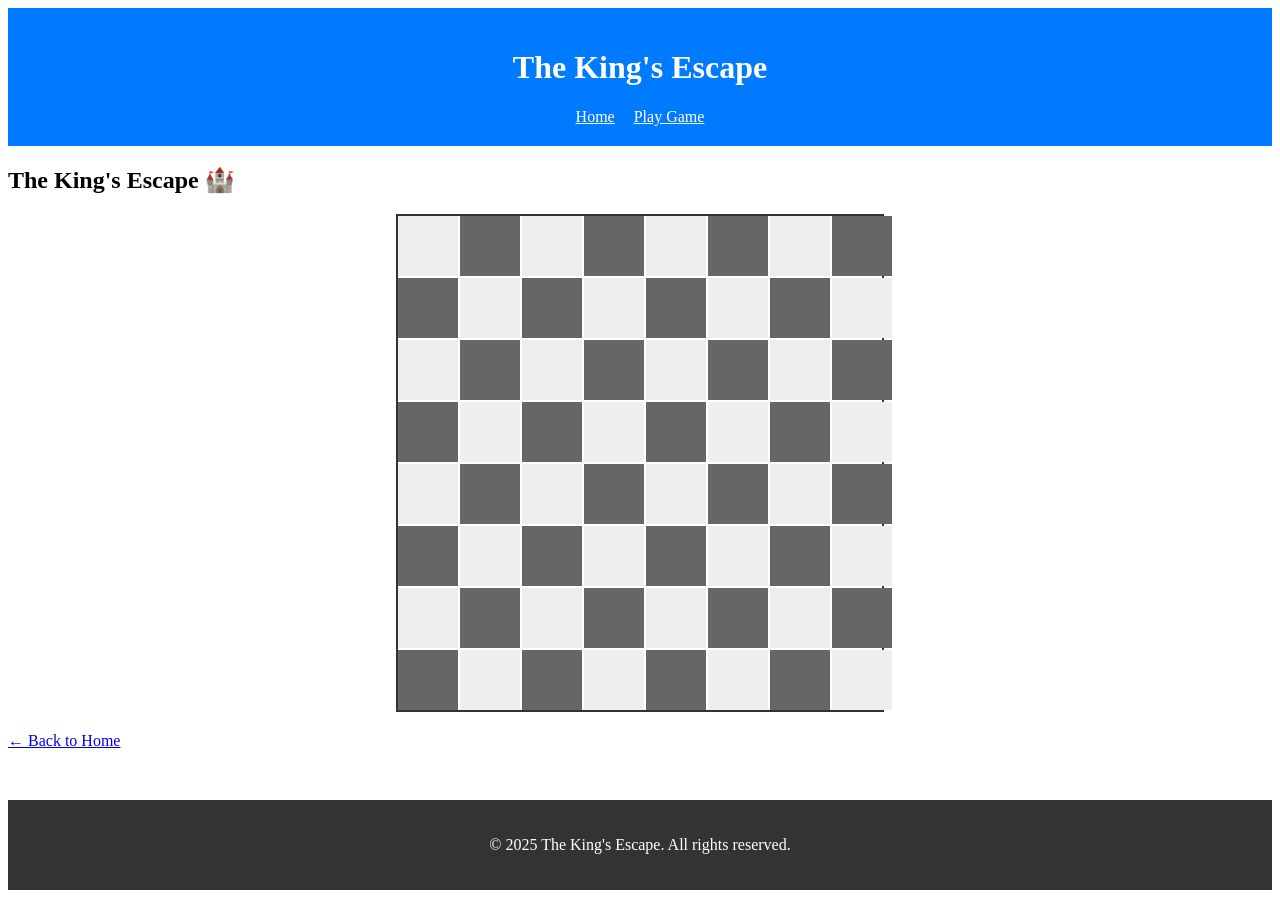
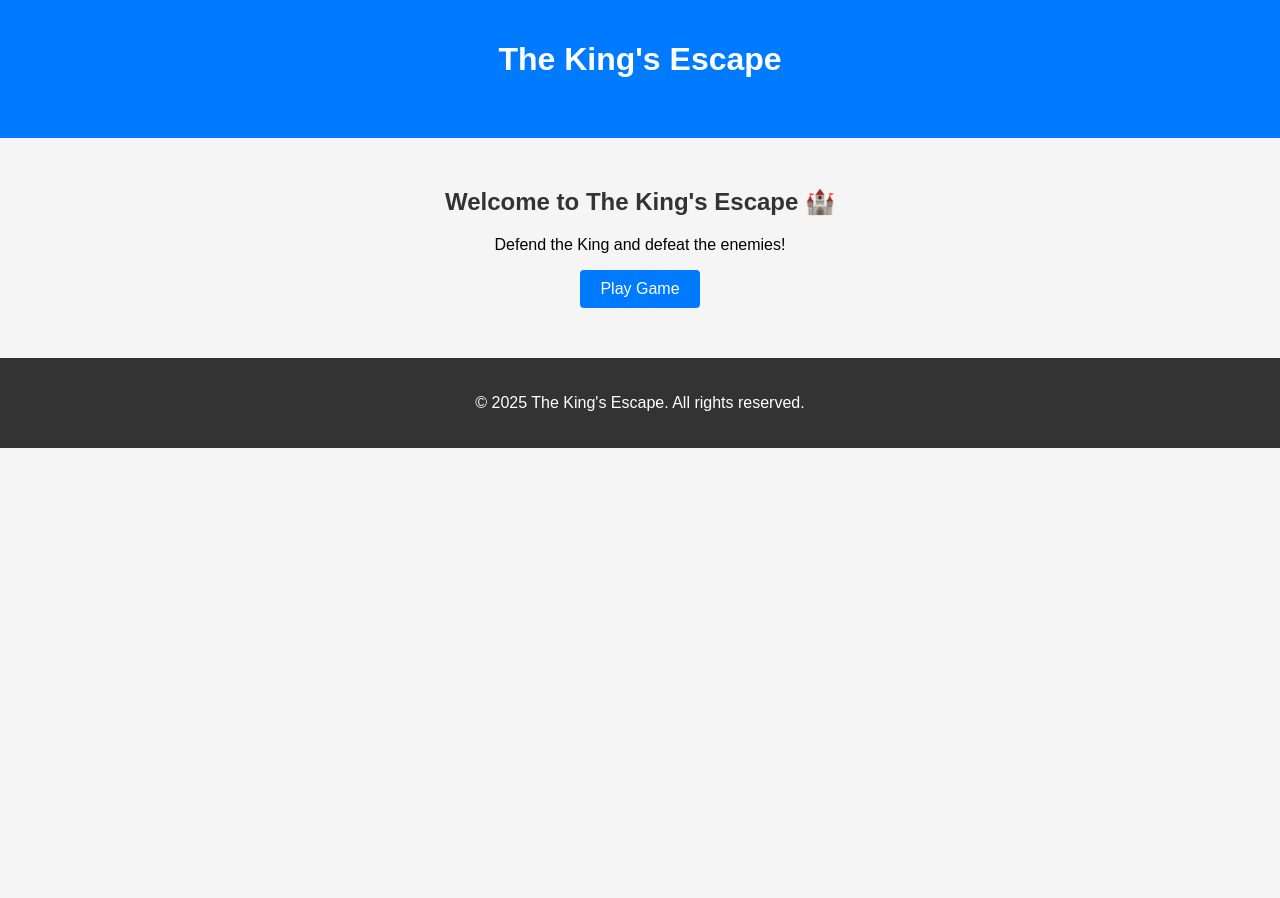
Before and after one commit to Reaking1/king_escape, a PHP site: page / in a window 1280 px wide. After the commit the page ends 448 px from the top, so only its background shows below. Run offline with PHP 8.4, Linux system fonts and the light colour scheme; data that the repository does not hold is empty.

Commit message:
code is working

```diff
--- a/assets/css/styles.css
+++ b/assets/css/styles.css
@@ -0,0 +1,105 @@
+/* assets/css/styles.css */
+
+/* General body styles */
+body {
+    font-family: Arial, sans-serif;
+    background-color: #f5f5f5;
+    margin: 0;
+    padding: 0;
+    text-align: center;
+}
+
+h2 {
+    margin-top: 20px;
+    color: #333;
+}
+
+/* Chessboard grid */
+.chessboard {
+    display: grid;
+    grid-template-columns: repeat(8, 60px);
+    grid-template-rows: repeat(8, 60px);
+    gap: 2px;
+    margin: 20px auto;
+    width: 484px; /* 8 * 60 + 7 gaps */
+    border: 2px solid #333;
+    background-color: #333;
+}
+
+/* Individual cells */
+.cell {
+    width: 60px;
+    height: 60px;
+    display: flex;
+    align-items: center;
+    justify-content: center;
+    font-weight: bold;
+    font-size: 16px;
+    user-select: none;
+    cursor: default;
+    transition: background 0.2s, color 0.2s;
+}
+
+/* Cell colors */
+.cell.white {
+    background-color: #eee;
+}
+
+.cell.black {
+    background-color: #666;
+    color: #fff;
+}
+
+/* Pieces */
+.king {
+    color: gold;
+}
+
+.enemy {
+    color: red;
+}
+
+/* Feedback message */
+.feedback {
+    margin: 10px 0;
+    font-weight: bold;
+    color: #007bff;
+}
+
+/* Move form styling */
+form {
+    margin-top: 15px;
+}
+
+form input[type="text"] {
+    width: 60px;
+    text-align: center;
+    padding: 5px;
+    font-size: 14px;
+}
+
+form button {
+    padding: 5px 10px;
+    font-size: 14px;
+    cursor: pointer;
+    background-color: #007bff;
+    border: none;
+    color: white;
+    border-radius: 4px;
+    transition: background 0.2s;
+}
+
+form button:hover {
+    background-color: #0056b3;
+}
+
+/* Back link styling */
+a {
+    text-decoration: none;
+    color: #007bff;
+    font-weight: bold;
+}
+
+a:hover {
+    text-decoration: underline;
+}
--- a/controllers/GameController2.php
+++ b/controllers/GameController2.php
@@ -14,29 +14,42 @@ class GamesController {
     // Show chessboard
     public function index() {
         $pieces = $this->chessboard->getAllPieces();
-        include __DIR__ . '/../views/games.php'; // adjusted path
+        include __DIR__ . '/../views/game.php'; // adjusted path
     }
 
-    // Reset the chessboard
    public function reset() {
+    // Clear the board
     $this->chessboard->resetBoard();
+
+    // Reset move number
     $this->moveNumber = 0;
-        header("Location: index.php");
+
+    // Place single king at starting position
+    $this->chessboard->moveKing($this->moveNumber, 1, 1);
+
+    // Optionally redirect
+    header("Location: index.php?action=play_game");
     exit;
 }
+
 
     // Start a new game (King + some enemies)
 public function startGame() {
     $this->reset(); // clear board first
     $this->moveNumber = 0;
 
-        // Place King at (1,1)
-        $this->chessboard->addPiece($this->moveNumber, 'King', 1, 1, 0);
+    // Place King at (1,1) using moveKing (prevents duplicates)
+    $this->chessboard->moveKing($this->moveNumber, 1, 1);
 
     // Place some enemies
-        $this->chessboard->addPiece($this->moveNumber, 'Pawn', 2, 2, 1);
-        $this->chessboard->addPiece($this->moveNumber, 'Knight', 3, 3, 1);
+    $enemies = [
+        ['type' => 'Pawn', 'x' => 2, 'y' => 2],
+        ['type' => 'Knight', 'x' => 3, 'y' => 3]
+    ];
+
+    $this->chessboard->spawnEnemies($this->moveNumber, $enemies);
 }
+
 
     // Move the King
     public function moveKing($x, $y) {
@@ -54,4 +67,20 @@ class GamesController {
     public function getBoardState() {
         return $this->chessboard->getAllPieces();
     }
+
+public function processMove($kingMove, $enemyArray) {
+    $this->moveNumber++;
+
+    // Move king
+    $x = $kingMove['x'];
+    $y = $kingMove['y'];
+    $this->moveKing($x, $y);
+
+    // Spawn new enemies
+    $this->chessboard->spawnEnemies($this->moveNumber, $enemyArray);
+
+    // Return current board state
+    return $this->chessboard->getPiecesByMove($this->moveNumber);
 }
+
+}
--- a/index.php
+++ b/index.php
@@ -7,17 +7,20 @@ require_once __DIR__ . '/controllers/GameController2.php'; // correct controller
 // Instantiate the controller
 $game = new GamesController($pdo);
 
+// Determine action from query parameter
+$action = $_GET['action'] ?? 'home';
+
+// Handle form submissions first
+if ($_SERVER['REQUEST_METHOD'] === 'POST') {
     // Handle "Start Game" action
     if (isset($_POST['start_game'])) {
         $game->startGame();
     }
 
     // Handle "Move King" action
-$moveMessage = '';
     if (isset($_POST['king_move'])) {
     $newPos = strtoupper(trim($_POST['king_move']));
 
-    // Convert chess notation (e.g., E2) to coordinates
     $cols = ['A'=>1,'B'=>2,'C'=>3,'D'=>4,'E'=>5,'F'=>6,'G'=>7,'H'=>8];
     $col = substr($newPos,0,1);
     $row = intval(substr($newPos,1));
@@ -25,24 +28,31 @@ if (isset($_POST['king_move'])) {
     if (isset($cols[$col])) {
         $x = $cols[$col];
         $y = $row;
-        if ($game->moveKing($x, $y)) {
-            $moveMessage = "King moved to $newPos";
-        } else {
-            $moveMessage = "Invalid move: $newPos";
-        }
+        $moveMessage = $game->moveKing($x, $y)
+            ? "King moved to $newPos"
+            : "Invalid move: $newPos";
     } else {
         $moveMessage = "Invalid move: $newPos";
     }
 }
 
-// Get current board state
-$pieces = $game->getBoardState();
+}
 
 // Load header
 include __DIR__ . '/views/partials/header.php';
 
-// Main content
+// Route based on action
+switch ($action) {
+    case 'play_game':
+        // Get current board state
+        $pieces = $game->getBoardState();
         include __DIR__ . '/views/game.php';
+        break;
 
-// Footer
+    default:
+        include __DIR__ . '/views/home.php'; // create a simple home page
+        break;
+}
+
+// Load footer
 include __DIR__ . '/views/partials/footer.php';
--- a/models/Chessboard.php
+++ b/models/Chessboard.php
@@ -51,18 +51,36 @@ class Chessboard {
         return $stmt->fetch(PDO::FETCH_ASSOC);
     }
 
-    // Update King's position
-    public function moveKing($moveNumber, $x, $y) {
-        $sql = "INSERT INTO {$this->table} (move_number, piece_type, position_x, position_y, is_enemy)
-                VALUES (:move_number, 'King', :position_x, :position_y, 0)";
-        $stmt = $this->conn->prepare($sql);
+ // Update King's position instead of adding a new row
+public function moveKing($moveNumber, $x, $y) {
+    // Get latest king move
+    $sql = "SELECT id FROM {$this->table} WHERE piece_type='King' ORDER BY move_number DESC LIMIT 1";
+    $stmt = $this->conn->query($sql);
+    $king = $stmt->fetch(PDO::FETCH_ASSOC);
 
-        return $stmt->execute([
+    if ($king) {
+        // Update existing king
+        $sqlUpdate = "UPDATE {$this->table} SET position_x=:x, position_y=:y, move_number=:move_number WHERE id=:id";
+        $stmtUpdate = $this->conn->prepare($sqlUpdate);
+        return $stmtUpdate->execute([
+            ':x' => $x,
+            ':y' => $y,
             ':move_number' => $moveNumber,
-            ':position_x'  => $x,
-            ':position_y'  => $y
+            ':id' => $king['id']
+        ]);
+    } else {
+        // No king yet, insert new
+        $sqlInsert = "INSERT INTO {$this->table} (move_number, piece_type, position_x, position_y, is_enemy)
+                      VALUES (:move_number, 'King', :x, :y, 0)";
+        $stmtInsert = $this->conn->prepare($sqlInsert);
+        return $stmtInsert->execute([
+            ':move_number' => $moveNumber,
+            ':x' => $x,
+            ':y' => $y
         ]);
     }
+}
+
 
     // Check if a square is occupied
     public function isOccupied($moveNumber, $x, $y) {
@@ -85,4 +103,11 @@ class Chessboard {
         $sql = "DELETE FROM {$this->table}";
         return $this->conn->exec($sql);
     }
+
+    public function spawnEnemies($moveNumber, $enemyArray) {
+    foreach ($enemyArray as $enemy) {
+        $this->addPiece($moveNumber, $enemy['type'], $enemy['x'], $enemy['y'], 1);
+    }
 }
+
+}
--- a/views/game.php
+++ b/views/game.php
@@ -1,11 +1,7 @@
 <?php
-// views/games.php
-
-// $chessboardData should be provided by GameController
-// Example: [
-//   ['id'=>1, 'piece_name'=>'King', 'x'=>1, 'y'=>1, 'is_enemy'=>false],
-//   ['id'=>2, 'piece_name'=>'Enemy Rook', 'x'=>8, 'y'=>8, 'is_enemy'=>true]
-// ]
+// views/game.php
+// expects $pieces = array of current move pieces from controller
+// optional $moveMessage for feedback
 ?>
 
 <!DOCTYPE html>
@@ -13,51 +9,30 @@
 <head>
     <meta charset="UTF-8">
     <title>The King's Escape</title>
-    <link rel="stylesheet" href="../styles.css">
-    <style>
-        .chessboard {
-            display: grid;
-            grid-template-columns: repeat(8, 60px);
-            grid-template-rows: repeat(8, 60px);
-            gap: 2px;
-            margin: 20px auto;
-            width: 484px; /* 8*60 + 7 gaps */
-            border: 2px solid #333;
-        }
-        .cell {
-            width: 60px;
-            height: 60px;
-            display: flex;
-            align-items: center;
-            justify-content: center;
-            font-weight: bold;
-            font-size: 14px;
-        }
-        .cell.white { background: #eee; }
-        .cell.black { background: #666; color: #fff; }
-        .king { color: gold; }
-        .enemy { color: red; }
-    </style>
+    <link rel="stylesheet" href="/king_escape/assets/css/styles.css">
+
 </head>
 <body>
     <h2>The King's Escape 🏰</h2>
 
+     <?php if (!empty($moveMessage)): ?>
+    <div class="feedback"><?= htmlspecialchars($moveMessage) ?></div>
+<?php endif; ?>
     <div class="chessboard">
         <?php
-        // Generate chessboard 8x8
         for ($row = 1; $row <= 8; $row++) {
             for ($col = 1; $col <= 8; $col++) {
-                // Alternate colors
-                $colorClass = ($row + $col) % 2 == 0 ? 'white' : 'black';
+                $colorClass = (($row + $col) % 2 === 0) ? 'white' : 'black';
+                $pieceText  = '';
+                $pieceClass = '';
 
-                // Check if a piece is on this cell
-                $pieceText = '';
-                $pieceClass = '';
-                foreach ($chessboardData as $piece) {
-                    if ($piece['position_x'] == $col && $piece['position_y'] == $row) {
-                        $pieceText = $piece['piece_name'];
-                        $pieceClass = $piece['is_enemy'] ? 'enemy' : 'king';
-                        break;
+                if (!empty($pieces)) {
+                    foreach ($pieces as $piece) {
+                        if ((int)$piece['position_x'] === $col && (int)$piece['position_y'] === $row) {
+                            $pieceText  = htmlspecialchars($piece['piece_type']);
+                            $pieceClass = !empty($piece['is_enemy']) ? 'enemy' : 'king';
+                            break;
+                        }
                     }
                 }
 
@@ -67,6 +42,16 @@
         ?>
     </div>
 
-    <a href="../index.php">← Back to Home</a>
+    <form method="post">
+        <label>Move King (e.g., E2): </label>
+        <input type="text" name="king_move" maxlength="2" required>
+        <button type="submit" name="submit_move">Move</button>
+    </form>
+
+    <div style="text-align:center; margin-top:15px;">
+        <a href="../index.php">← Back to Home</a>
+    </div>
+
+
 </body>
 </html>
--- /dev/null
+++ b/views/home.php
@@ -0,0 +1,13 @@
+<?php
+// views/home.php
+?>
+
+<main style="text-align:center; margin-top:50px;">
+    <h2>Welcome to The King's Escape 🏰</h2>
+    <p>Defend the King and defeat the enemies!</p>
+
+    <form method="get" action="index.php">
+        <input type="hidden" name="action" value="play_game">
+        <button type="submit" style="padding:10px 20px; font-size:16px;">Play Game</button>
+    </form>
+</main>
--- a/views/partials/header.php
+++ b/views/partials/header.php
@@ -7,13 +7,17 @@
 <head>
     <meta charset="UTF-8">
     <title>The King's Escape</title>
-    <link rel="stylesheet" href="../../styles.css"> <!-- adjust path based on your file structure -->
+    <link rel="stylesheet" href="../../assets/css/styles.css"> <!-- adjust path based on your file structure -->
 </head>
 <body>
     <header style="padding: 20px; background: #007bff; color: white; text-align:center;">
         <h1>The King's Escape</h1>
         <nav>
-            <a href="../../index.php" style="color:white; margin-right:15px;">Home</a>
-            <a href="../../games.php" style="color:white;">Play Game</a>
+       <a href="index.php">Home</a>
+<a href="index.php?action=play_game">Play Game</a>
+
+
+
+
         </nav>
     </header>
```
Also changed, not shown: data.sql (added, +50 -0 lines), seed.sql (added, +21 -0 lines). Lines whose indentation alone changed are shown as unchanged.
